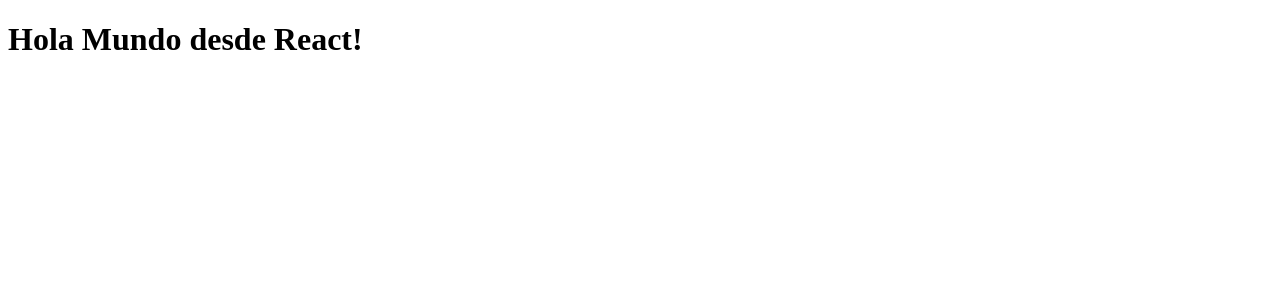
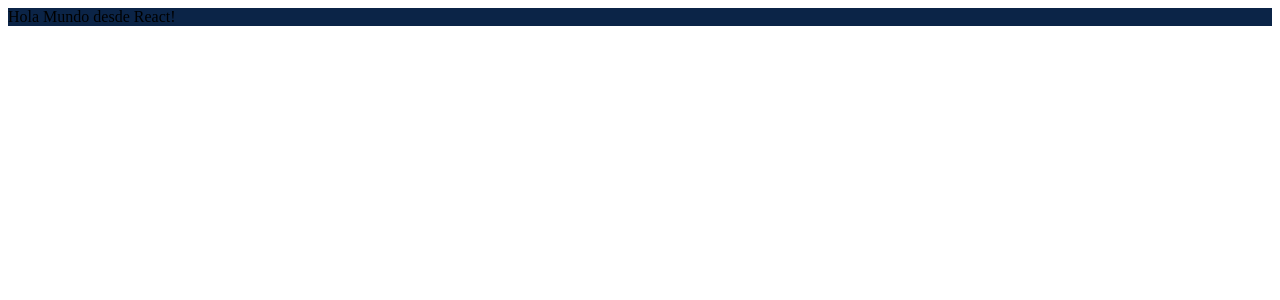
Before and after one commit to Jrubio123/portafolio, a React (Create React App) app: page / in a window 1280 px wide. Shown: the top 300 px of the page. Built offline with nearby package versions, Linux system fonts and the light colour scheme.

Commit message:
Proceso antes de barra de navegacion

```diff
--- a/src/App.jsx
+++ b/src/App.jsx
@@ -1,9 +1,10 @@
 import React from 'react';
+import "./App.modulo.css";
 
 function App() {
   return (
     <div className='App'>
-      <h1>Hola Mundo desde React!</h1>
+      <div className={StyleSheet.App}>Hola Mundo desde React!</div>
     </div>
   );
 }
--- /dev/null
+++ b/src/App.modulo.css
@@ -0,0 +1,9 @@
+
+@import "./variables.css";
+
+.App {
+  background-color: var(--color-oscuro);
+  width: 100%;
+  height: 100%;
+  overflow: hidden;
+}
```
Also changed, not shown: src/App.module.css (deleted).
